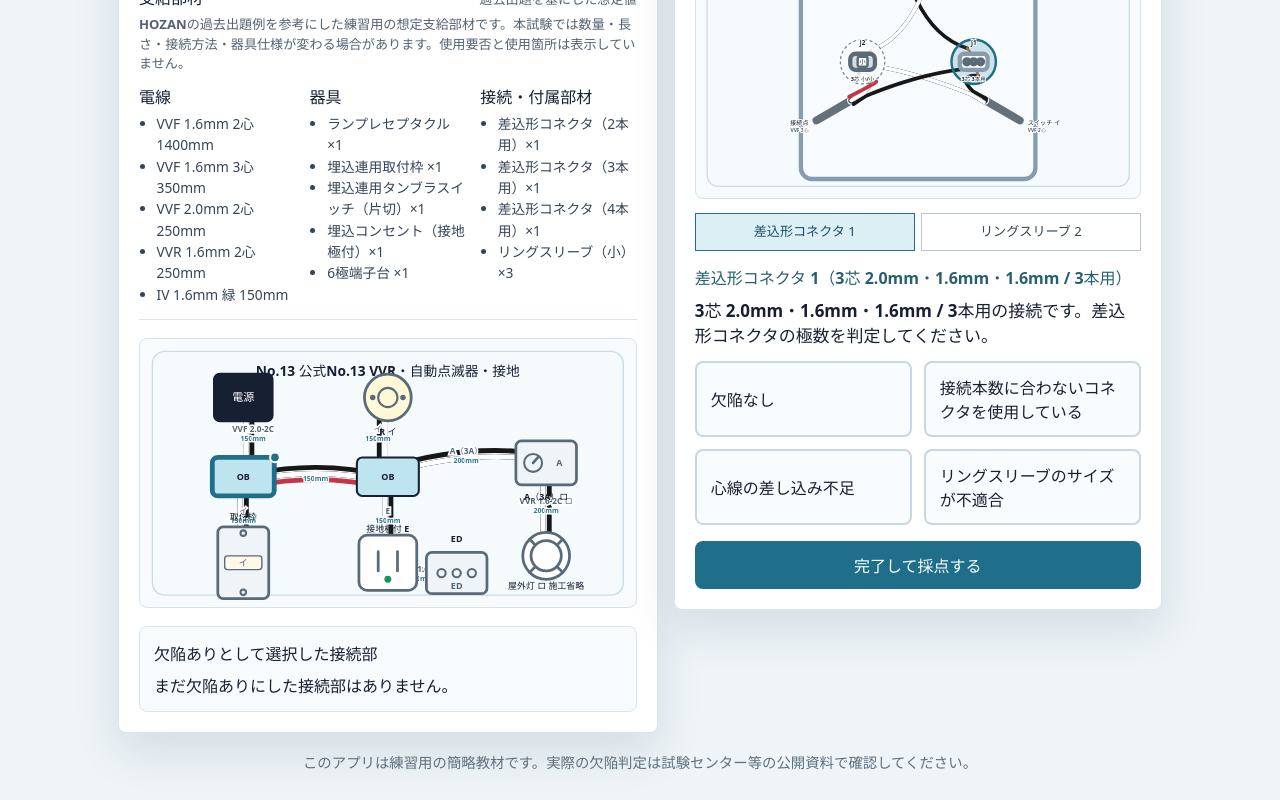
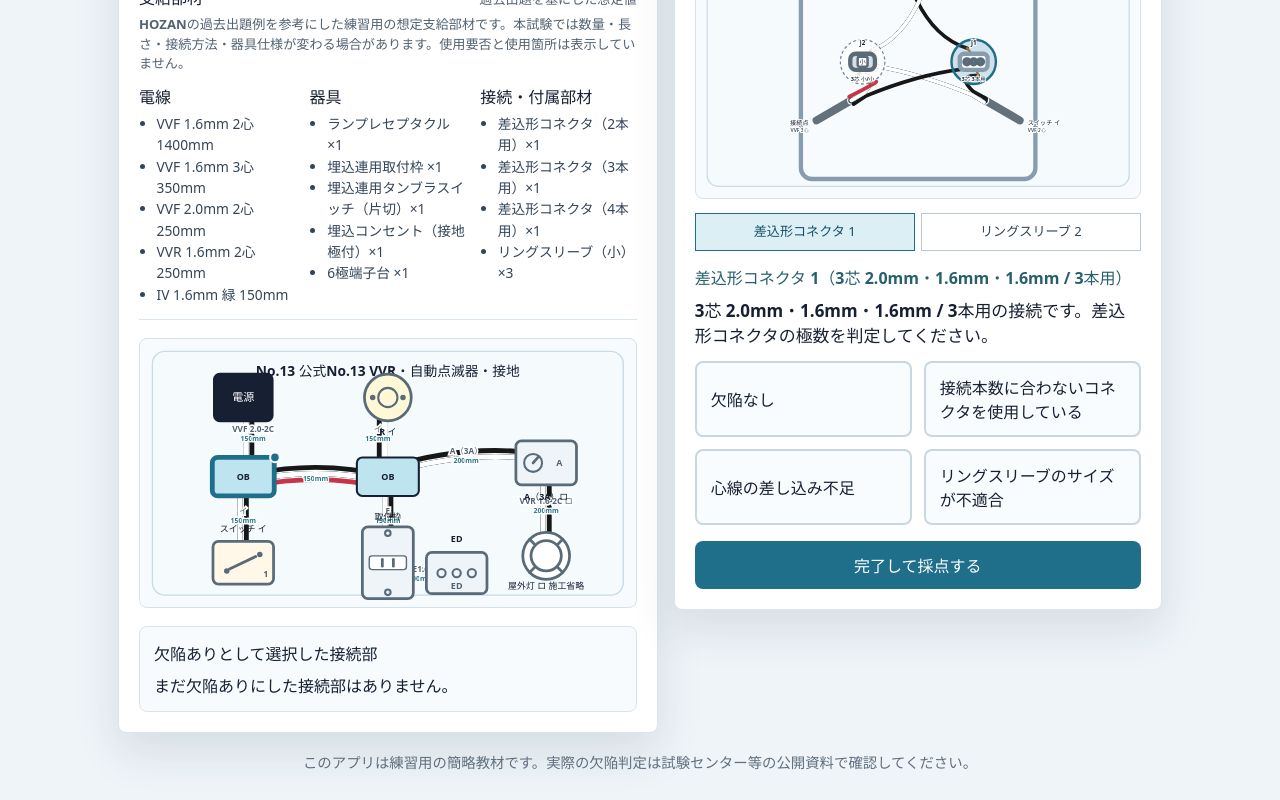
Before and after one commit to h7ga40/denko-defect-game, a React (Vite) app: page / in a window 1280 px wide. Shown: the part 414-1214 px from the top of the page. Built offline with nearby package versions, Linux system fonts and the light colour scheme.

Commit message:
Correct mounting frame layouts

```diff
--- a/src/components/CandidateDiagramView.tsx
+++ b/src/components/CandidateDiagramView.tsx
@@ -266,7 +266,7 @@ function MountingFrameNode({
 
 function MountingFrameMemberNode({ frame, interaction, member }: { frame: CandidateMountingFrame; interaction?: Interaction; member: CandidateMountingFrameMember }) {
   const y = frame.y + mountingFrameOffsets[member.position];
-  const isReceptacle = member.variant === "embedded_receptacle" || member.variant === "double_receptacle";
+  const isReceptacle = member.variant === "embedded_receptacle" || member.variant === "double_receptacle" || member.variant === "grounded_receptacle" || member.variant === "grounded_20a_receptacle" || member.variant === "eet_receptacle";
   const isPilot = member.variant === "pilot_lamp";
   return (
     <SelectableGroup height={22} interaction={interaction} width={68} x={frame.x} y={y}>
--- a/src/components/svg/diagrams/MountingFrameDiagram.tsx
+++ b/src/components/svg/diagrams/MountingFrameDiagram.tsx
@@ -58,7 +58,7 @@ export function MountingFrameDiagram({ frame, defectType = "mounting_frame_loose
 
 function FrameMember({ member }: { member: CandidateMountingFrameMember }) {
   const y = slotY[member.position];
-  const receptacle = member.variant === "embedded_receptacle" || member.variant === "double_receptacle";
+  const receptacle = member.variant === "embedded_receptacle" || member.variant === "double_receptacle" || member.variant === "grounded_receptacle" || member.variant === "grounded_20a_receptacle" || member.variant === "eet_receptacle";
   const pilot = member.variant === "pilot_lamp";
   return (
     <g>
--- a/src/data/boxInspectionGame.ts
+++ b/src/data/boxInspectionGame.ts
@@ -680,7 +680,7 @@ function frameMemberPartKey(frame: CandidateMountingFrame, member: CandidateMoun
 }
 
 function createFrameMemberDevice(member: CandidateMountingFrameMember): CandidateDevice {
-  const receptacle = member.variant === "embedded_receptacle" || member.variant === "double_receptacle";
+  const receptacle = member.variant === "embedded_receptacle" || member.variant === "double_receptacle" || member.variant === "grounded_receptacle" || member.variant === "grounded_20a_receptacle" || member.variant === "eet_receptacle";
   const pilot = member.variant === "pilot_lamp";
   return {
     id: member.sourceDeviceId ?? member.id,
--- a/src/data/candidateDiagrams.ts
+++ b/src/data/candidateDiagrams.ts
@@ -209,8 +209,8 @@ export const candidateDiagrams: CandidateDiagram[] = [
       x: 430,
       y: 125,
       members: [
-        { id: "switch", label: "片切", variant: "single_pole_switch", position: "top", sourceDeviceId: "sw" },
-        { id: "pilot", label: "常時点灯", variant: "pilot_lamp", position: "bottom", sourceDeviceId: "pl" },
+        { id: "pilot", label: "常時点灯", variant: "pilot_lamp", position: "top", sourceDeviceId: "pl" },
+        { id: "switch", label: "片切", variant: "single_pole_switch", position: "bottom", sourceDeviceId: "sw" },
       ],
     }],
   },
@@ -255,8 +255,8 @@ export const candidateDiagrams: CandidateDiagram[] = [
       ],
     }],
     mountingFrames: [{
-      id: "frame-1", label: "埋込連用取付枠", x: 175, y: 325,
-      members: [{ id: "switch", label: "ロ", variant: "single_pole_switch", position: "middle", sourceDeviceId: "sw" }],
+      id: "frame-1", label: "埋込連用取付枠", x: 390, y: 325,
+      members: [{ id: "receptacle", label: "接地極付コンセント", variant: "grounded_receptacle", position: "middle", sourceDeviceId: "e" }],
     }],
   },
   {
@@ -332,13 +332,22 @@ export const candidateDiagrams: CandidateDiagram[] = [
         { id: "switch-ro", label: "ロ", variant: "single_pole_switch", position: "middle" },
         { id: "receptacle", label: "コンセント", variant: "embedded_receptacle", position: "bottom", sourceDeviceId: "frame-outlet" },
       ],
-      jumpers: [{
-        id: "switch-i-ro",
-        fromMemberId: "switch-i",
-        toMemberId: "switch-ro",
-        color: "black",
-        allowedColors: ["black", "white"],
-      }],
+      jumpers: [
+        {
+          id: "switch-i-ro",
+          fromMemberId: "switch-i",
+          toMemberId: "switch-ro",
+          color: "black",
+          allowedColors: ["black", "white"],
+        },
+        {
+          id: "switch-ro-receptacle",
+          fromMemberId: "switch-ro",
+          toMemberId: "receptacle",
+          color: "black",
+          allowedColors: ["black"],
+        },
+      ],
     }],
   },
   {
@@ -508,8 +517,8 @@ export const candidateDiagrams: CandidateDiagram[] = [
     mountingFrames: [{
       id: "frame-1", label: "埋込連用取付枠", x: 420, y: 315,
       members: [
-        { id: "switch", label: "イ", variant: "single_pole_switch", position: "top", sourceDeviceId: "sw" },
-        { id: "pilot", label: "同時点滅", variant: "pilot_lamp", position: "middle", sourceDeviceId: "pl" },
+        { id: "pilot", label: "同時点滅", variant: "pilot_lamp", position: "top", sourceDeviceId: "pl" },
+        { id: "switch", label: "イ", variant: "single_pole_switch", position: "middle", sourceDeviceId: "sw" },
         { id: "receptacle", label: "コンセント", variant: "embedded_receptacle", position: "bottom" },
       ],
     }],
@@ -634,8 +643,8 @@ export const candidateDiagrams: CandidateDiagram[] = [
       ],
     }],
     mountingFrames: [{
-      id: "frame-1", label: "埋込連用取付枠", x: 150, y: 325,
-      members: [{ id: "switch", label: "イ", variant: "single_pole_switch", position: "middle", sourceDeviceId: "sw" }],
+      id: "frame-1", label: "埋込連用取付枠", x: 360, y: 325,
+      members: [{ id: "receptacle", label: "接地極付コンセント", variant: "grounded_receptacle", position: "middle", sourceDeviceId: "e" }],
     }],
   },
 ];
```
Also changed, not shown: 3 other files (tests, documents, lock files or other folders).
